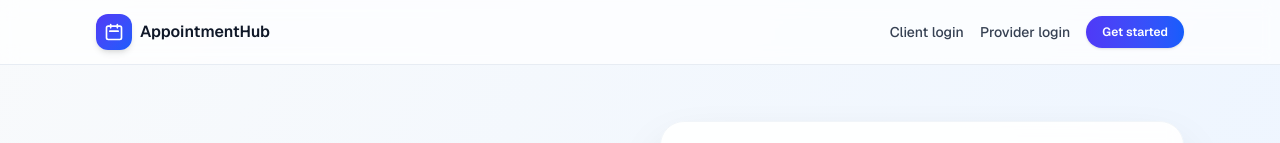
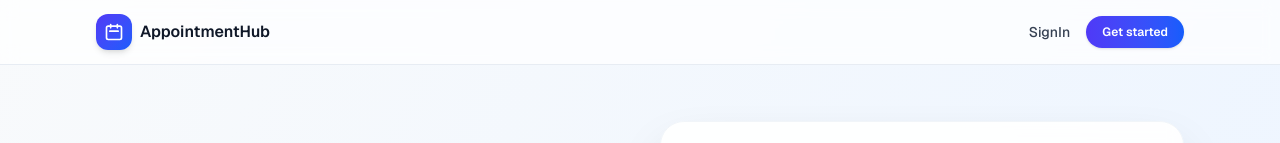
Before and after one commit to Taz67968/appointment-booking, a Next.js app in the folder frontend/: page / in a window 1280 px wide. Shown: the top 143 px of the page. Built offline with nearby package versions, Linux system fonts and the light colour scheme; no server answers.

Commit message:
Doing changes on the Ui

```diff
--- a/frontend/app/page.tsx
+++ b/frontend/app/page.tsx
@@ -21,14 +21,9 @@ export default function Home() {
               href="/auth/login?role=client"
               className="text-gray-700 hover:text-indigo-600 font-medium"
             >
-              Client login
+              SignIn
             </Link>
-            <Link
-              href="/auth/login?role=provider"
-              className="text-gray-700 hover:text-indigo-600 font-medium"
-            >
-              Provider login
-            </Link>
+
             <Link
               href="/auth/register?role=client"
               className="hidden sm:inline-flex items-center px-4 py-2 rounded-full bg-gradient-to-r from-indigo-600 to-blue-600 text-white font-semibold text-xs shadow-sm hover:from-indigo-700 hover:to-blue-700 transition-all"
```
